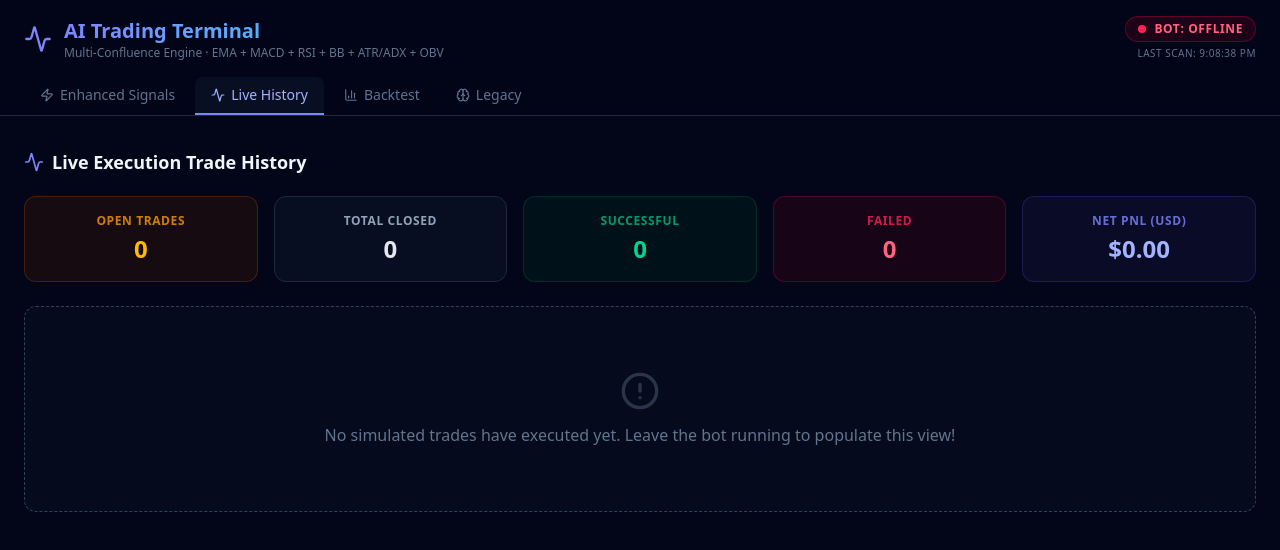
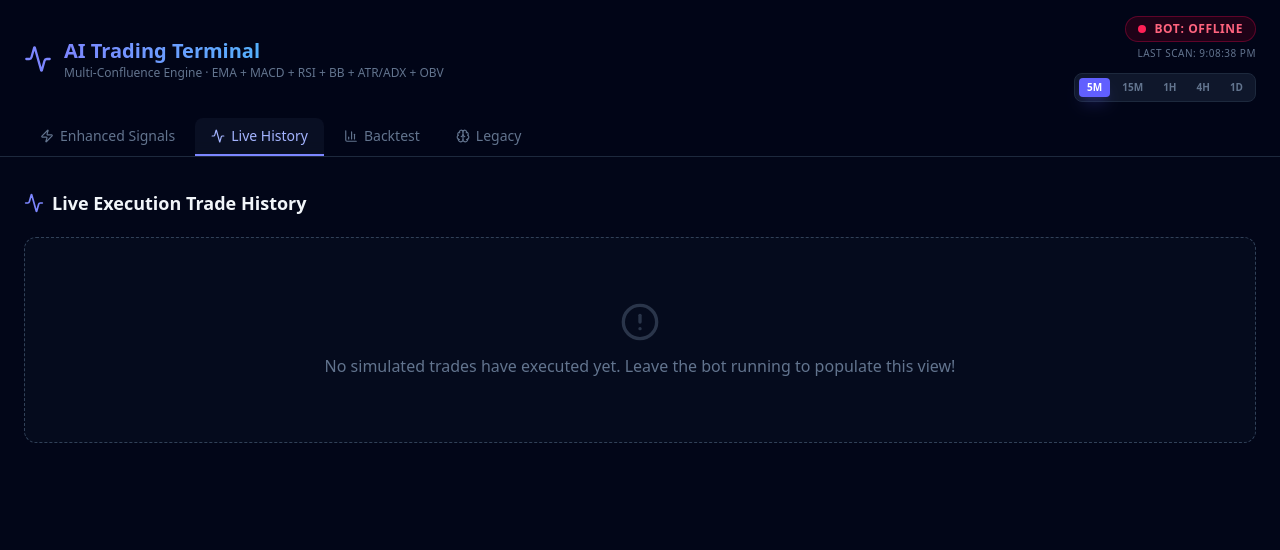
Before and after one commit to Remedy1995/ai-trading-bot, a Next.js app in the folder dashboard/: page / in a window 1280 px wide. Both pictures are taken after a click on the button "Live History". Shown: the top 550 px of the page. Built offline with nearby package versions, Linux system fonts and the light colour scheme.

Commit message:
feat: add timeframe selector + improved PnL stats panel

```diff
--- a/dashboard/src/app/api/data/route.ts
+++ b/dashboard/src/app/api/data/route.ts
@@ -33,7 +33,7 @@ export async function GET() {
     const enhancedResults     = readJson(path.join(parentDir, 'enhanced_results.json'), {});
     const enhancedBacktest    = readJson(path.join(parentDir, 'enhanced_backtest_results.json'));
     const tradeHistory        = readTextLines(path.join(parentDir, 'trade_history.txt'));
-    const aggregateStats      = readJson(path.join(parentDir, 'trade_stats.json'), {});
+    const settings            = readJson(path.join(parentDir, 'settings.json'), { timeframe: '5m' });
 
     return NextResponse.json({
       botResults,
@@ -42,7 +42,7 @@ export async function GET() {
       enhancedResults,
       enhancedBacktest,
       tradeHistory,
-      aggregateStats,
+      settings,
       lastUpdated: new Date().toISOString(),
     });
   } catch (error) {
--- /dev/null
+++ b/dashboard/src/app/api/settings/route.ts
@@ -0,0 +1,27 @@
+import { NextResponse } from 'next/server';
+import fs from 'fs';
+import path from 'path';
+
+export async function POST(request: Request) {
+  try {
+    const body = await request.json();
+    const parentDir = path.resolve(process.cwd(), '..');
+    const settingsPath = path.join(parentDir, 'settings.json');
+
+    let settings = { timeframe: '5m' };
+    if (fs.existsSync(settingsPath)) {
+      settings = JSON.parse(fs.readFileSync(settingsPath, 'utf8'));
+    }
+
+    if (body.timeframe) {
+      settings.timeframe = body.timeframe;
+    }
+
+    fs.writeFileSync(settingsPath, JSON.stringify(settings, null, 2));
+
+    return NextResponse.json({ success: true, settings });
+  } catch (error) {
+    console.error('Settings API Error:', error);
+    return NextResponse.json({ error: 'Failed to update settings' }, { status: 500 });
+  }
+}
--- a/dashboard/src/app/page.tsx
+++ b/dashboard/src/app/page.tsx
@@ -51,6 +51,23 @@ export default function Dashboard() {
       .catch(() => setLoading(false));
   }, []);
 
+  const updateTimeframe = async (tf: string) => {
+    try {
+      const res = await fetch('/api/settings', {
+        method: 'POST',
+        headers: { 'Content-Type': 'application/json' },
+        body: JSON.stringify({ timeframe: tf }),
+      });
+      if (res.ok) {
+        // Refresh data to show new setting
+        const d = await fetch('/api/data').then(r => r.json());
+        setData(d);
+      }
+    } catch (e) {
+      console.error('Failed to update timeframe', e);
+    }
+  };
+
   if (loading) {
     return (
       <div className="min-h-screen bg-slate-950 flex items-center justify-center">
@@ -66,7 +83,7 @@ export default function Dashboard() {
     enhancedResults   = {},
     enhancedBacktest  = [],
     tradeHistory      = [],
-    aggregateStats    = {},
+    settings          = { timeframe: '5m' },
     lastUpdated,
   } = data || {};
 
@@ -111,6 +128,24 @@ export default function Dashboard() {
             })()}
             <div className="text-[10px] text-slate-500 tracking-wider">
               {lastUpdated ? `LAST SCAN: ${new Date(lastUpdated).toLocaleTimeString()}` : ''}
+            </div>
+
+            {/* Timeframe Selector */}
+            <div className="flex items-center gap-1 mt-2 bg-slate-900 p-1 rounded-lg border border-slate-800">
+              {['5m', '15m', '1h', '4h', '1d'].map((tf) => (
+                <button
+                  key={tf}
+                  onClick={() => updateTimeframe(tf)}
+                  className={clsx(
+                    "px-2 py-0.5 rounded text-[10px] font-bold transition-all",
+                    settings.timeframe === tf
+                      ? "bg-indigo-500 text-white shadow-lg shadow-indigo-500/20"
+                      : "text-slate-500 hover:text-slate-300 hover:bg-slate-800"
+                  )}
+                >
+                  {tf.toUpperCase()}
+                </button>
+              ))}
             </div>
           </div>
         </div>
@@ -315,28 +350,73 @@ export default function Dashboard() {
             <SectionHeader icon={<Activity className="w-5 h-5 text-indigo-400" />}
                            title="Live Execution Trade History" />
 
-            {aggregateStats && (
-               <div className="grid grid-cols-2 md:grid-cols-5 gap-4 mb-6">
-                 <div className="bg-amber-950/30 border border-amber-900/50 rounded-xl p-4 text-center">
-                   <div className="text-amber-500/80 text-xs uppercase font-bold tracking-wider mb-1">Open Trades</div>
-                   <div className="text-2xl font-black text-amber-400">{aggregateStats.open_trades || 0}</div>
+            {enhancedResults?.aggregate_stats && (
+               <div className="space-y-4 mb-8">
+                 {/* Financial Metrics */}
+                 <div className="grid grid-cols-2 md:grid-cols-4 gap-4">
+                   <div className="bg-slate-900/50 border border-slate-800 rounded-xl p-4 text-center shadow-lg shadow-black/20">
+                     <div className="text-slate-500 text-[10px] uppercase font-bold tracking-widest mb-1">Total Capital Invested</div>
+                     <div className="text-2xl font-black text-slate-100 flex items-center justify-center gap-1">
+                       <span className="text-slate-500 text-sm">$</span>
+                       {(enhancedResults.aggregate_stats.total_invested_usd || 0).toLocaleString(undefined, { minimumFractionDigits: 2, maximumFractionDigits: 2 })}
+                     </div>
+                   </div>
+                   <div className="bg-emerald-950/20 border border-emerald-900/50 rounded-xl p-4 text-center">
+                     <div className="text-emerald-500/80 text-[10px] uppercase font-bold tracking-widest mb-1">Gross Gains (+)</div>
+                     <div className="text-2xl font-black text-emerald-400 flex items-center justify-center gap-1">
+                       <span className="text-emerald-600 text-sm">$</span>
+                       {(enhancedResults.aggregate_stats.cumulative_gains_usd || 0).toLocaleString(undefined, { minimumFractionDigits: 2, maximumFractionDigits: 2 })}
+                     </div>
+                   </div>
+                   <div className="bg-rose-950/20 border border-rose-900/50 rounded-xl p-4 text-center">
+                     <div className="text-rose-500/80 text-[10px] uppercase font-bold tracking-widest mb-1">Gross Losses (-)</div>
+                     <div className="text-2xl font-black text-rose-400 flex items-center justify-center gap-1">
+                       <span className="text-rose-600 text-sm">$</span>
+                       {(enhancedResults.aggregate_stats.cumulative_losses_usd || 0).toLocaleString(undefined, { minimumFractionDigits: 2, maximumFractionDigits: 2 })}
+                     </div>
+                   </div>
+                   <div className={clsx(
+                     "border rounded-xl p-4 text-center shadow-xl",
+                     (enhancedResults.aggregate_stats.total_pnl_usd || 0) >= 0
+                       ? "bg-indigo-900/30 border-indigo-500/50 shadow-indigo-500/10"
+                       : "bg-rose-900/30 border-rose-500/50 shadow-rose-500/10"
+                   )}>
+                     <div className="text-indigo-400/80 text-[10px] uppercase font-bold tracking-widest mb-1">Net PnL (Final)</div>
+                     <div className={clsx(
+                       "text-2xl font-black flex items-center justify-center gap-1",
+                       (enhancedResults.aggregate_stats.total_pnl_usd || 0) >= 0 ? "text-indigo-300" : "text-rose-300"
+                     )}>
+                       <span className="opacity-60 text-sm">$</span>
+                       {(enhancedResults.aggregate_stats.total_pnl_usd || 0).toLocaleString(undefined, { minimumFractionDigits: 2, maximumFractionDigits: 2 })}
+                     </div>
+                   </div>
                  </div>
-                 <div className="bg-slate-900/50 border border-slate-800 rounded-xl p-4 text-center">
-                   <div className="text-slate-400 text-xs uppercase font-bold tracking-wider mb-1">Total Closed</div>
-                   <div className="text-2xl font-black text-slate-200">{aggregateStats.total_trades || 0}</div>
-                 </div>
-                 <div className="bg-emerald-950/30 border border-emerald-900/50 rounded-xl p-4 text-center">
-                   <div className="text-emerald-500/80 text-xs uppercase font-bold tracking-wider mb-1">Successful</div>
-                   <div className="text-2xl font-black text-emerald-400">{aggregateStats.wins || 0}</div>
-                 </div>
-                 <div className="bg-rose-950/30 border border-rose-900/50 rounded-xl p-4 text-center">
-                   <div className="text-rose-500/80 text-xs uppercase font-bold tracking-wider mb-1">Failed</div>
-                   <div className="text-2xl font-black text-rose-400">{aggregateStats.losses || 0}</div>
-                 </div>
-                 <div className="bg-indigo-950/30 border border-indigo-900/50 rounded-xl p-4 text-center">
-                   <div className="text-indigo-400/80 text-xs uppercase font-bold tracking-wider mb-1">Net PnL (USD)</div>
-                   <div className="text-2xl font-black text-indigo-300">
-                     ${aggregateStats.total_pnl_usd?.toFixed(2) || '0.00'}
+
+                 {/* Trading Counts */}
+                 <div className="grid grid-cols-2 md:grid-cols-4 gap-4">
+                   <div className="bg-slate-900/30 border border-slate-800/50 rounded-xl p-3 text-center">
+                     <div className="text-slate-500 text-[10px] uppercase font-bold tracking-tight mb-0.5">Total Closed</div>
+                     <div className="text-lg font-bold text-slate-300">{enhancedResults.aggregate_stats.total_trades || 0}</div>
+                   </div>
+                   <div className="bg-amber-950/20 border border-amber-900/30 rounded-xl p-3 text-center">
+                     <div className="text-amber-500/60 text-[10px] uppercase font-bold tracking-tight mb-0.5">Active Trades</div>
+                     <div className="text-lg font-bold text-amber-400">{enhancedResults.aggregate_stats.open_trades || 0}</div>
+                   </div>
+                   <div className="bg-emerald-950/10 border border-emerald-900/20 rounded-xl p-3 text-center">
+                     <div className="text-emerald-500/60 text-[10px] uppercase font-bold tracking-tight mb-0.5">Win Rate</div>
+                     <div className="text-lg font-bold text-emerald-400">
+                       {enhancedResults.aggregate_stats.total_trades > 0
+                         ? ((enhancedResults.aggregate_stats.wins / enhancedResults.aggregate_stats.total_trades) * 100).toFixed(1)
+                         : '0.0'}%
+                     </div>
+                   </div>
+                   <div className="bg-rose-950/10 border border-rose-900/20 rounded-xl p-3 text-center">
+                     <div className="text-rose-500/60 text-[10px] uppercase font-bold tracking-tight mb-0.5">Lose Rate</div>
+                     <div className="text-lg font-bold text-rose-400">
+                       {enhancedResults.aggregate_stats.total_trades > 0
+                         ? ((enhancedResults.aggregate_stats.losses / enhancedResults.aggregate_stats.total_trades) * 100).toFixed(1)
+                         : '0.0'}%
+                     </div>
                    </div>
                  </div>
                </div>
```
